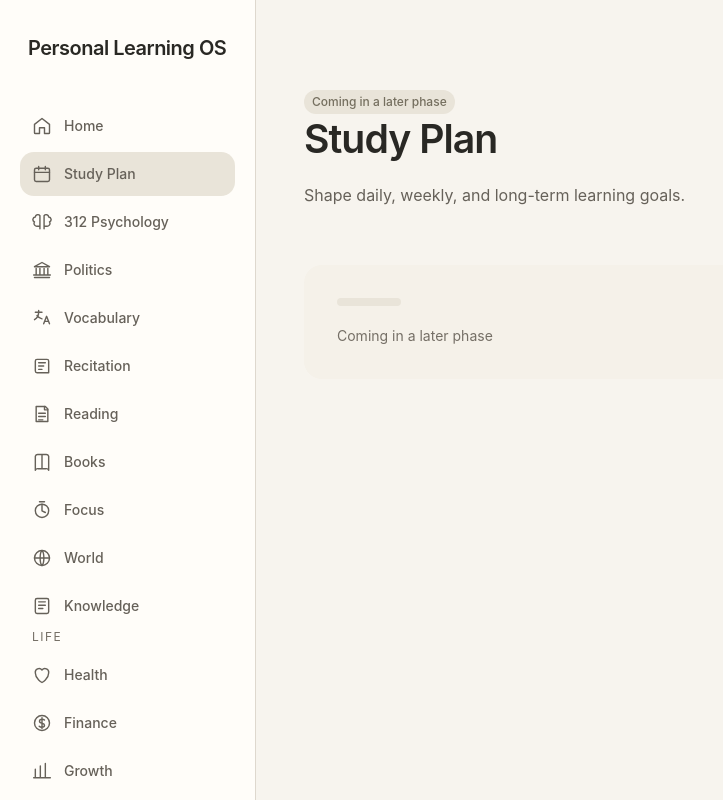
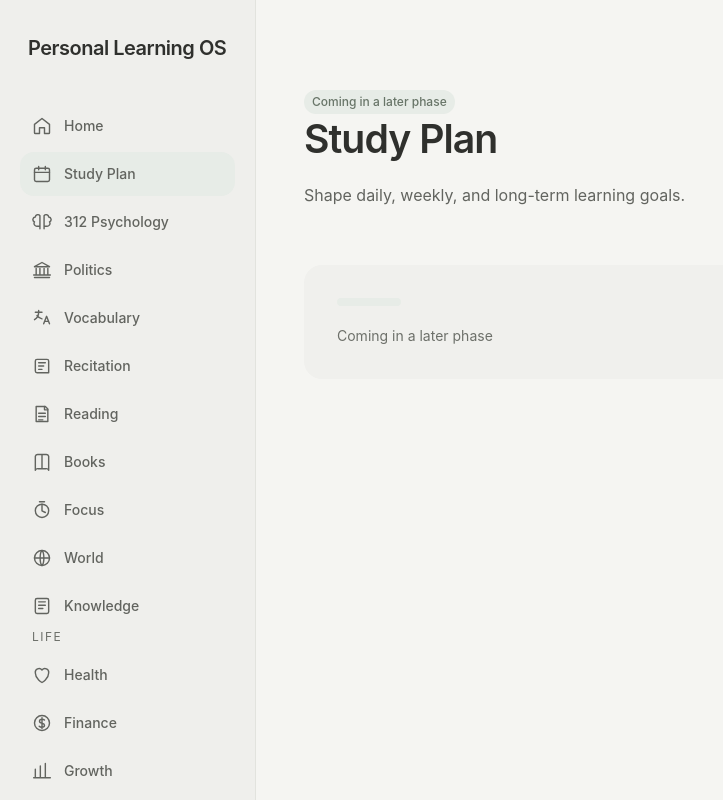
Before and after one commit to 1520333420zw-sys/personal-learning-os, a Next.js app: page /en/plan in a window 1280 px wide. Shown: the whole page, without its empty margins (0-723 px from the left). Built offline with nearby package versions, Linux system fonts and the light colour scheme.

Commit message:
style: refine korean gray white visual system

```diff
--- a/src/components/design-system/design-system-preview.tsx
+++ b/src/components/design-system/design-system-preview.tsx
@@ -12,7 +12,7 @@ import {
 const colors = [
   { name: "Canvas", className: "bg-canvas" },
   { name: "Surface", className: "bg-surface" },
-  { name: "Soft beige", className: "bg-surface-muted" },
+  { name: "Muted surface", className: "bg-surface-muted" },
   { name: "Accent", className: "bg-accent" },
   { name: "Success", className: "bg-success" },
   { name: "Warning", className: "bg-warning" },
--- a/src/components/navigation/app-navigation.tsx
+++ b/src/components/navigation/app-navigation.tsx
@@ -57,7 +57,7 @@ export function AppNavigation({ locale, dictionary }: AppNavigationProps) {
 
   return (
     <>
-      <aside className="fixed inset-y-0 left-0 z-30 hidden w-[5.5rem] flex-col border-r border-border bg-surface/95 px-3 py-6 tablet:flex desktop:w-64 desktop:px-5">
+      <aside className="fixed inset-y-0 left-0 z-30 hidden w-[5.5rem] flex-col border-r border-border bg-canvas-subtle px-3 py-6 tablet:flex desktop:w-64 desktop:px-5">
         <Link
           href={"/" + locale}
           className="flex min-h-12 items-center rounded-md px-2 text-primary tablet:justify-center desktop:justify-start"
@@ -104,7 +104,7 @@ export function AppNavigation({ locale, dictionary }: AppNavigationProps) {
 
       <nav
         aria-label={dictionary.common.mobileNavigation}
-        className="fixed inset-x-0 bottom-0 z-40 border-t border-border bg-surface/98 px-2 pb-[max(0.5rem,env(safe-area-inset-bottom))] pt-2 shadow-[0_-8px_30px_rgb(45_40_32/0.05)] tablet:hidden"
+        className="fixed inset-x-0 bottom-0 z-40 border-t border-border bg-surface/98 px-2 pb-[max(0.5rem,env(safe-area-inset-bottom))] pt-2 shadow-[0_-8px_30px_rgb(47_48_45/0.04)] tablet:hidden"
       >
         <div className="mx-auto grid max-w-lg grid-cols-5 gap-1">
           {mobileItems.map((item) => {
--- a/src/components/ui/card.tsx
+++ b/src/components/ui/card.tsx
@@ -11,7 +11,7 @@ export interface CardProps extends HTMLAttributes<HTMLDivElement> {
 }
 
 const variantClasses: Record<CardVariant, string> = {
-  default: "border-border bg-surface shadow-soft",
+  default: "border-border bg-surface",
   muted: "border-transparent bg-surface-muted",
   elevated: "border-border bg-surface-raised shadow-card",
 };
--- a/src/design-system/tokens.css
+++ b/src/design-system/tokens.css
@@ -1,26 +1,26 @@
 :root {
   color-scheme: light;
 
-  --color-canvas: #f7f4ee;
-  --color-canvas-subtle: #f1ede5;
-  --color-surface: #fffdf9;
-  --color-surface-muted: #f5f1e9;
+  --color-canvas: #f5f5f2;
+  --color-canvas-subtle: #efefec;
+  --color-surface: #fcfcfa;
+  --color-surface-muted: #f0f0ed;
   --color-surface-raised: #ffffff;
-  --color-text-primary: #292824;
-  --color-text-secondary: #666159;
-  --color-text-muted: #756f66;
-  --color-border: #ded8ce;
-  --color-border-strong: #c9c1b5;
-  --color-accent: #756f5f;
-  --color-accent-hover: #625d50;
-  --color-accent-soft: #e9e4d9;
-  --color-success: #56705c;
-  --color-success-soft: #e3ece4;
-  --color-warning: #8a6a3e;
-  --color-warning-soft: #f4ead8;
-  --color-error: #985b54;
-  --color-error-soft: #f5e4e1;
-  --color-focus: #827a68;
+  --color-text-primary: #2f302d;
+  --color-text-secondary: #62645f;
+  --color-text-muted: #6d706a;
+  --color-border: #e2e3de;
+  --color-border-strong: #d2d4ce;
+  --color-accent: #687568;
+  --color-accent-hover: #586558;
+  --color-accent-soft: #e7ece7;
+  --color-success: #596e5c;
+  --color-success-soft: #e7eee7;
+  --color-warning: #75664f;
+  --color-warning-soft: #f1ece3;
+  --color-error: #8a5f5b;
+  --color-error-soft: #f2e8e7;
+  --color-focus: #627063;
 
   --font-sans: ui-sans-serif, -apple-system, BlinkMacSystemFont, "Segoe UI",
     "PingFang SC", "Hiragino Sans GB", "Microsoft YaHei", Arial, sans-serif;
@@ -59,8 +59,8 @@
   --radius-full: 9999px;
 
   --border-width: 1px;
-  --shadow-sm: 0 1px 2px rgb(45 40 32 / 0.04);
-  --shadow-md: 0 10px 30px rgb(45 40 32 / 0.06);
+  --shadow-sm: 0 1px 2px rgb(47 48 45 / 0.025);
+  --shadow-md: 0 12px 32px rgb(47 48 45 / 0.05);
 
   --duration-fast: 140ms;
   --duration-normal: 220ms;
```
